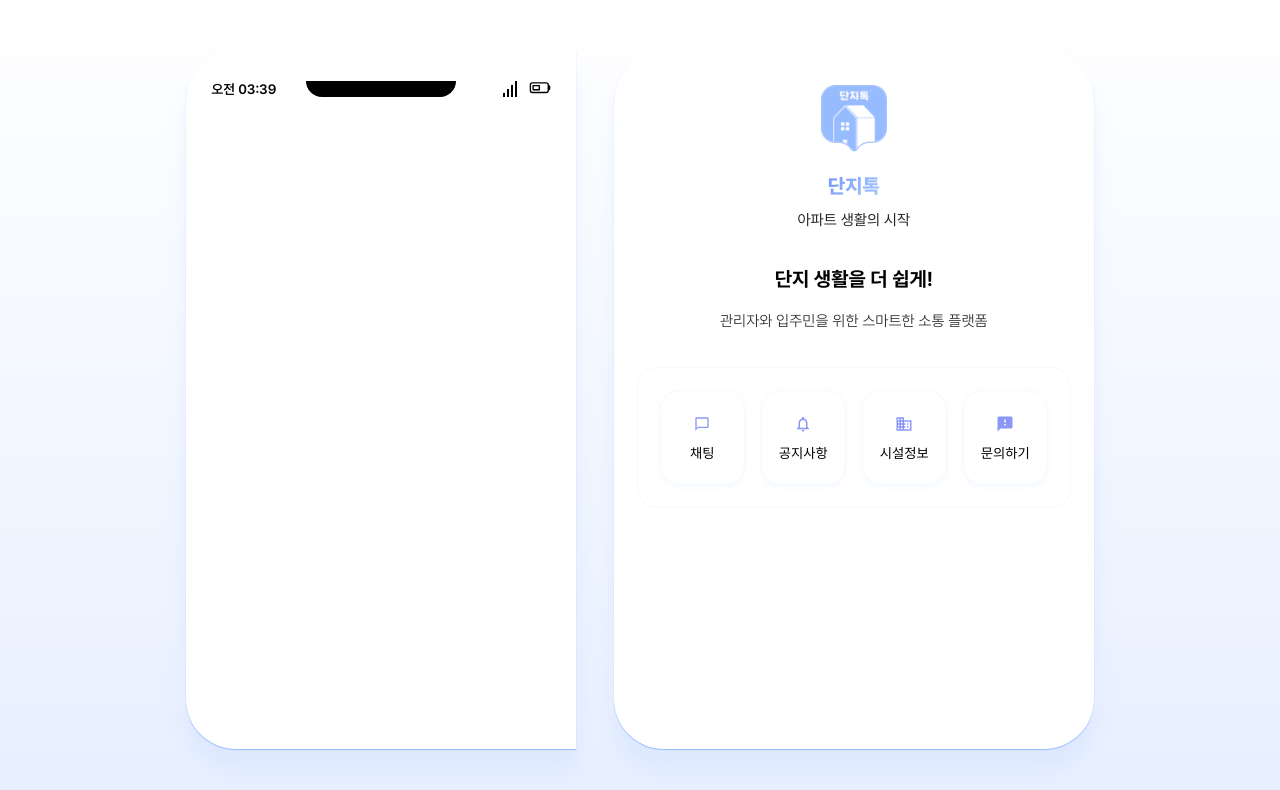
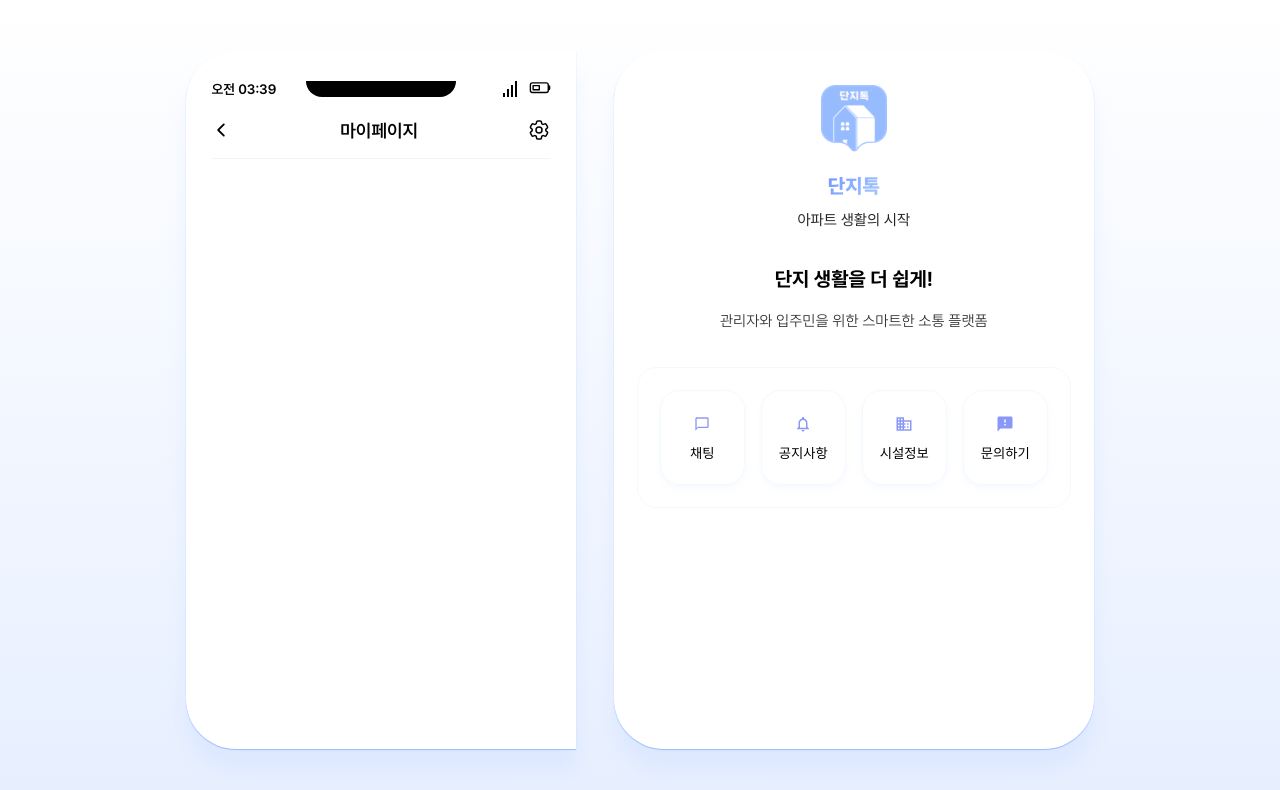
Before and after one commit to Danji-project/danji-project-FE, a React (Vite) app: page /my-page in a window 1280 px wide. Shown: the top 790 px of the page. Built offline with nearby package versions, Linux system fonts and the light colour scheme; a web font is replaced by a local one.

Commit message:
chore: Header Setting 추가하기

```diff
--- a/src/layouts/Header.module.scss
+++ b/src/layouts/Header.module.scss
@@ -39,8 +39,8 @@
 
   &--sub {
     .header__container {
-      display: grid;
-      grid-template-columns: 1fr auto 1fr;
+      display: flex;
+      justify-content: space-between;
       align-items: center;
     }
 
@@ -75,11 +75,14 @@
       height: 24px;
     }
   }
+  &__icons {
+    display: flex;
+    align-items: center;
+    cursor: pointer;
+  }
 
   &__icon,
   &__button {
-    grid-column: 3;
-    justify-self: end;
     display: flex;
     align-items: center;
     justify-content: center;
@@ -126,20 +129,6 @@
     }
   }
 
-  &__icons {
-    display: flex;
-    gap: 1rem;
-    align-items: center;
-    margin: 0;
-    padding: 0;
-    list-style: none;
-
-    img {
-      width: 24px;
-      height: 24px;
-    }
-  }
-
   &__navigation {
     flex-shrink: 0;
     z-index: 1;
--- a/src/layouts/Header.tsx
+++ b/src/layouts/Header.tsx
@@ -7,7 +7,7 @@
   type: "main" | "sub";
   hasBackButton?: boolean;
   hasText?: boolean;
-  hasIcons?: boolean;
+  hasIcons?: React.ReactNode;
   hasUserIcon?: boolean;
   iconCount?: number;
   buttonText?: string;
@@ -37,19 +37,21 @@
       role="banner"
     >
       <div className={styles.header__container}>
-        <nav
-          className={styles.header__navigation}
-          aria-label="보조 헤더 내비게이션"
-        >
-          {hasBackButton && (
-            <button type="button" onClick={navigateBack}>
-              <IoIosArrowBack size={20} />
-            </button>
-          )}
-        </nav>
+        {hasBackButton && (
+          <button
+            type="button"
+            onClick={navigateBack}
+            className={styles["header__back-button"]}
+          >
+            <IoIosArrowBack size={20} />
+          </button>
+        )}
         <h1 className={styles.header__title} id="subheader-title">
           {title}
         </h1>
+        <button type="button" className={styles["header__icons"]}>
+          {hasIcons}
+        </button>
       </div>
     </header>
   );
--- a/src/routes/AppRoutes.tsx
+++ b/src/routes/AppRoutes.tsx
@@ -1,10 +1,9 @@
-import { Suspense, useContext } from "react";
-import { Navigate, Route, Routes } from "react-router-dom";
+import { Suspense } from "react";
+import { Route, Routes } from "react-router-dom";
 
 import AuthRoutes from "./AuthRoutes";
 import { MyPageRoutes } from "./MyPageRoutes";
-
-import { UserContext } from "../context/UserInfoContext";
+import ProtectedRoutes from "./ProtectedRoutes";
 
 import RegisterPage from "../pages/register/RegisterPage";
 import RegisterSuccessPage from "../pages/register/RegisterSuccessPage";
@@ -17,59 +16,67 @@
 import MyPage from "../pages/my-pages/MyPage";
 
 const AppRoutes = () => {
-  const user = useContext(UserContext);
-
   return (
     <Suspense fallback={<div>loading...</div>}>
       <Routes>
+        {/* 메인 페이지 라우팅 */}
         <Route path="/" element={<MainPage />} />
+
         {/* 인증 관련 라우팅 */}
         <Route element={<AuthRoutes />}>
           <Route
             path="/register"
             element={
-              !user.isLogin ? <RegisterPage /> : <Navigate to="/" replace />
+              <ProtectedRoutes redirectPath="/">
+                <RegisterPage />
+              </ProtectedRoutes>
             }
           />
-          <Route path="/register-success" element={<RegisterSuccessPage />} />
+          <Route
+            path="/register-success"
+            element={
+              <ProtectedRoutes redirectPath="/">
+                <RegisterSuccessPage />
+              </ProtectedRoutes>
+            }
+          />
           <Route
             path="/login"
             element={
-              !user.isLogin ? <LoginPage /> : <Navigate to="/" replace />
+              <ProtectedRoutes redirectPath="/">
+                <LoginPage />
+              </ProtectedRoutes>
             }
           />
           <Route
             path="/find"
             element={
-              !user.isLogin ? <FindInfoPage /> : <Navigate to="/" replace />
+              <ProtectedRoutes redirectPath="/">
+                <FindInfoPage />
+              </ProtectedRoutes>
             }
           />
           <Route
             path="/find-result"
             element={
-              !user.isLogin ? <FindResultPage /> : <Navigate to="/" replace />
+              <ProtectedRoutes redirectPath="/">
+                <FindResultPage />
+              </ProtectedRoutes>
             }
           />
           <Route
             path="/reset-password"
             element={
-              !user.isLogin ? (
+              <ProtectedRoutes redirectPath="/">
                 <ResetPasswordPage />
-              ) : (
-                <Navigate to="/" replace />
-              )
+              </ProtectedRoutes>
             }
           />
         </Route>
 
         {/* 마이페이지 라우팅 */}
         <Route element={<MyPageRoutes />}>
-          <Route
-            path="/my-page"
-            element={
-              user.isLogin ? <MyPage /> : <Navigate to="/login" replace />
-            }
-          />
+          <Route path="/my-page" element={<MyPage />} />
         </Route>
       </Routes>
     </Suspense>
--- a/src/routes/MyPageRoutes.tsx
+++ b/src/routes/MyPageRoutes.tsx
@@ -1,17 +1,47 @@
 import { Outlet, useLocation } from "react-router-dom";
-import MyPage from "../pages/my-pages/MyPage";
+
+import Header from "../layouts/Header";
 
 export const MyPageRoutes = () => {
   const location = useLocation();
 
-  const renderContent = () => {
-    switch (location.pathname) {
-      case "/my-page":
-        return <MyPage />;
-      default:
-        return <Outlet />;
+  const renderHeader = () => {
+    if (location.pathname === "/my-page") {
+      return (
+        <>
+          <Header
+            title="마이페이지"
+            type="sub"
+            hasBackButton={true}
+            hasIcons={
+              <svg
+                xmlns="http://www.w3.org/2000/svg"
+                fill="none"
+                viewBox="0 0 24 24"
+                strokeWidth={1.5}
+                stroke="currentColor"
+                className="size-6"
+                width={24}
+                height={24}
+              >
+                <path
+                  strokeLinecap="round"
+                  strokeLinejoin="round"
+                  d="M9.594 3.94c.09-.542.56-.94 1.11-.94h2.593c.55 0 1.02.398 1.11.94l.213 1.281c.063.374.313.686.645.87.074.04.147.083.22.127.325.196.72.257 1.075.124l1.217-.456a1.125 1.125 0 0 1 1.37.49l1.296 2.247a1.125 1.125 0 0 1-.26 1.431l-1.003.827c-.293.241-.438.613-.43.992a7.723 7.723 0 0 1 0 .255c-.008.378.137.75.43.991l1.004.827c.424.35.534.955.26 1.43l-1.298 2.247a1.125 1.125 0 0 1-1.369.491l-1.217-.456c-.355-.133-.75-.072-1.076.124a6.47 6.47 0 0 1-.22.128c-.331.183-.581.495-.644.869l-.213 1.281c-.09.543-.56.94-1.11.94h-2.594c-.55 0-1.019-.398-1.11-.94l-.213-1.281c-.062-.374-.312-.686-.644-.87a6.52 6.52 0 0 1-.22-.127c-.325-.196-.72-.257-1.076-.124l-1.217.456a1.125 1.125 0 0 1-1.369-.49l-1.297-2.247a1.125 1.125 0 0 1 .26-1.431l1.004-.827c.292-.24.437-.613.43-.991a6.932 6.932 0 0 1 0-.255c.007-.38-.138-.751-.43-.992l-1.004-.827a1.125 1.125 0 0 1-.26-1.43l1.297-2.247a1.125 1.125 0 0 1 1.37-.491l1.216.456c.356.133.751.072 1.076-.124.072-.044.146-.086.22-.128.332-.183.582-.495.644-.869l.214-1.28Z"
+                />
+                <path
+                  strokeLinecap="round"
+                  strokeLinejoin="round"
+                  d="M15 12a3 3 0 1 1-6 0 3 3 0 0 1 6 0Z"
+                />
+              </svg>
+            }
+          />
+          <Outlet />
+        </>
+      );
     }
   };
 
-  return renderContent();
+  return renderHeader();
 };
--- /dev/null
+++ b/src/routes/ProtectedRoutes.tsx
@@ -0,0 +1,23 @@
+import { useContext } from "react";
+import { Navigate, Outlet } from "react-router-dom";
+import { UserContext } from "../context/UserInfoContext";
+
+interface ProtectedRoutesProps {
+  children: React.ReactNode;
+  redirectPath: string;
+}
+
+const ProtectedRoutes = ({
+  children,
+  redirectPath = "/login",
+}: ProtectedRoutesProps) => {
+  const user = useContext(UserContext);
+
+  if (!user.isLogin) {
+    return <Navigate to={redirectPath} replace />;
+  }
+
+  return children ? <>{children}</> : <Outlet />;
+};
+
+export default ProtectedRoutes;
```
